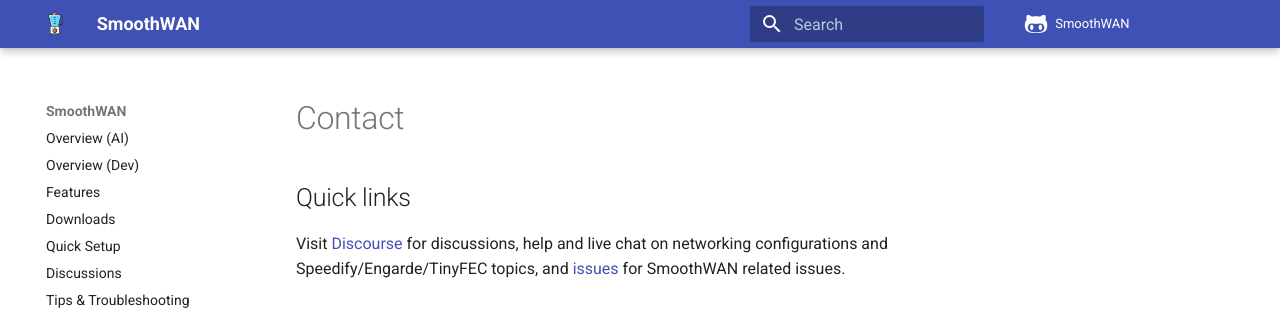
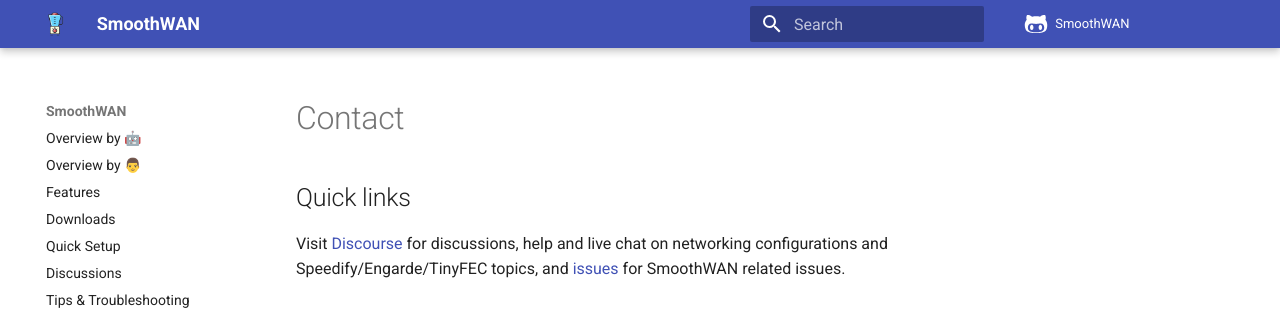
Before and after one commit to SmoothWAN/SmoothWAN-docs, an MkDocs documentation site: the page built from docs/contact.md, in a window 1280 px wide. Shown: the top 319 px of the page. Built offline with MkDocs 1.6.1 and Material for MkDocs 9.7.7, drawn with Linux system fonts in a browser that asks for light colours; comment, search, counter and statistics services are not loaded.

Commit message:
use emoji for sidbar ai/dev

```diff
--- a/mkdocs.yml
+++ b/mkdocs.yml
@@ -26,8 +26,8 @@
   - attr_list
 
 nav:
-  - Overview (AI): 'index.md'
-  - Overview (Dev): 'indexhuman.md'
+  - Overview by 🤖: 'index.md'
+  - Overview by 👨: 'indexhuman.md'
   - Features: 'features.md'
   - Downloads: "https://github.com/TalalMash/SmoothWAN/releases"
   - Quick Setup: 'installation.md'
```
